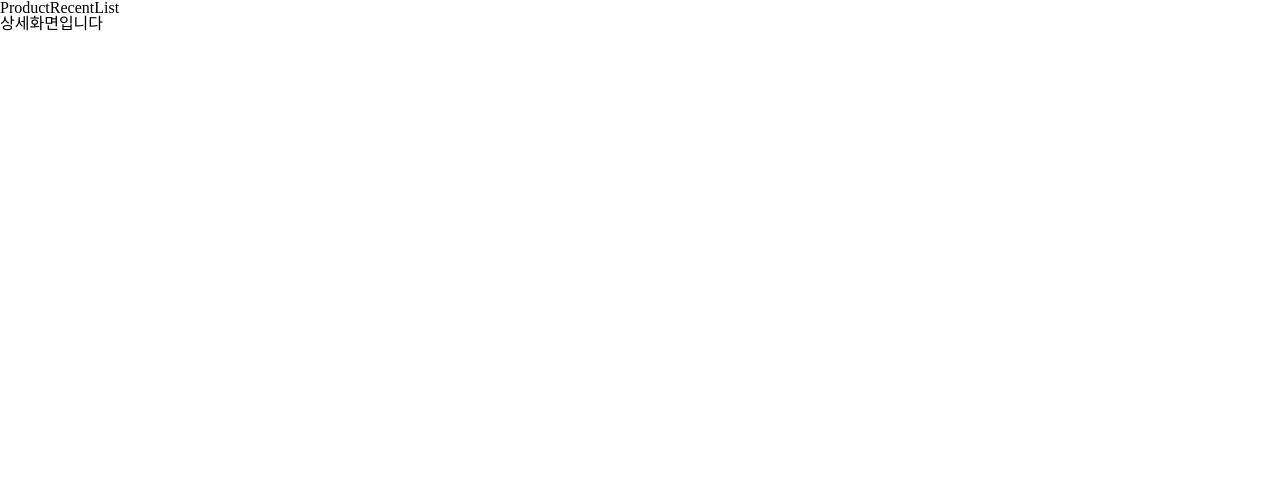
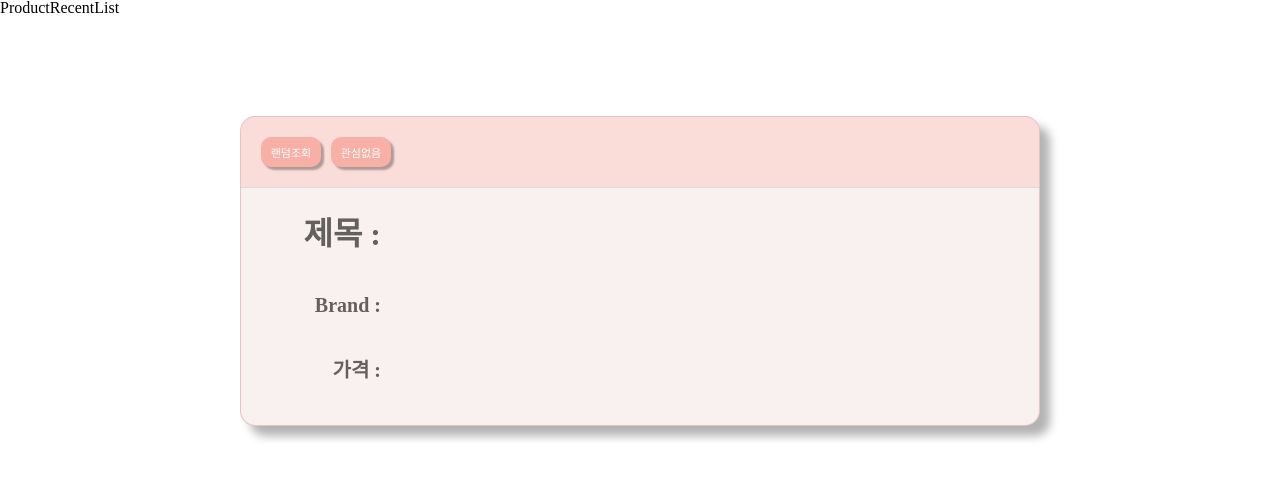
Before and after one commit to wantedAssignment/front-ta-2, a React (Create React App) app: page /product/1 in a window 1280 px wide. Shown: the top 478 px of the page. Built offline with nearby package versions, Linux system fonts and the light colour scheme.

Commit message:
feat: Detail UI 추가

```diff
--- a/src/Routers/Detail/DetailContainer.js
+++ b/src/Routers/Detail/DetailContainer.js
@@ -1,14 +1,66 @@
 import React from 'react';
+// import backendAPI from '../../api';
 import DetailPresenter from './DetailPresenter';
 
+const ITEM = ['제목', 'Brand', '가격'];
+
 class DetailContainer extends React.Component {
-  state = {};
+  state = {
+    dataArr: [],
+    data: {},
+    id: Number(this.props.location.pathname.split('/').slice(-1)),
+  };
 
-  componentDidMount() {}
+  readRandom = () => {
+    // const MAX = 50;
+    // let newID = Math.floor(Math.random() * MAX) + 1;
+    // while ( newID === this.state.id) {
+    //   newID = Math.floor(Math.random() * MAX) + 1;
+    // };
+    // this.setState({
+    //   id: newID,
+    // });
+  };
+
+  setDislike = () => {
+    // this.readRandom();
+  }
+
+  read = async () => {
+    // try {
+    //   const result = await backendAPI.loadData();
+    //   this.setState({
+    //     dataArr: result,
+    //   });
+    //   const data = result.filter(v => v.id === this.state.id);
+    //   this.setState({
+    //     data: data[0],
+    //   });
+    // } catch (error) {
+    //   alert('오류 발생');
+    // };
+  };
+
+  componentDidMount() {
+    // this.read();
+  };
+
+  componentDidUpdate(_, prev) {
+    // if (this.state.id !== prev.id) {
+    //   this.read();
+    // };
+  };
 
   render() {
-    return <DetailPresenter />;
-  }
-}
+    return (
+      <DetailPresenter
+        data={this.state.data}
+        ITEM={ITEM}
+        readRandom={this.readRandom}
+        setDislike={this.setDislike}
+      />
+    );
+  };
+};
 
 export default DetailContainer;
--- a/src/Routers/Detail/DetailPresenter.js
+++ b/src/Routers/Detail/DetailPresenter.js
@@ -1,7 +1,91 @@
 import React from 'react';
+import styled from 'styled-components';
 
-const DetailPresenter = (props) => {
-  return <div>상세화면입니다</div>;
+const HomePresenter = ({ data, ITEM, readRandom, setDislike }) => {
+  return (
+    <Wrapper>
+      <Container>
+        <ButtonWrapper>
+          <Button onClick={readRandom}>랜덤조회</Button>
+          <Button onClick={setDislike}>관심없음</Button>
+        </ButtonWrapper>
+        <ItemWrapper>
+          {ITEM.map((v, i) =>(
+            <ItemSubWrapper key={i}>
+              <Item>{v} :</Item>
+              {/* <Value>{i === 0 && data?.title}</Value> */}
+              {/* <Value>{i === 1 && data?.brand}</Value> */}
+              {/* <Value>{i === 2 && `${data?.price} 원`}</Value> */}
+            </ItemSubWrapper>
+          ))}
+        </ItemWrapper>
+      </Container>
+    </Wrapper>
+  );
 };
 
-export default DetailPresenter;
+export default HomePresenter;
+
+const Wrapper = styled.div`
+  display: flex;
+  justify-content: center;
+  padding-top: 100px;
+`;
+const Container = styled.div`
+  display: flex;
+  flex-direction: column;
+  align-items: center;
+  justify-content: center;
+  box-shadow: 10px 10px 10px rgba(0,0,0,0.3);
+  width: 800px;
+  border: 1px solid rgba(0,0,0,0.1);
+  border-radius: 15px;
+  background-color: #FADCD9;
+`;
+const ButtonWrapper = styled.div`
+  width: 100%;
+  display: flex;
+  padding: 20px;
+`;
+const Button = styled.button`
+  border: none;
+  color: white;
+  background-color: #F8AFA6;
+  border-radius: 10px;
+  width: 60px;
+  height: 30px;
+  margin-right: 10px;
+  font-size: 11px;
+  box-shadow: 3px 3px 2px rgba(0,0,0,0.3);
+  cursor: pointer;
+`;
+const ItemWrapper = styled.div`
+  width: 100%;
+  border-top: 1px solid rgba(0,0,0,0.1);
+  padding-left: 40px;
+  padding-top: 30px;
+  background-color: #F9F1F0;
+  border-bottom-right-radius: 15px;
+  border-bottom-left-radius: 15px;
+  font-size: 20px;
+
+  section:first-child {
+    font-size: 32px;
+  }
+`;
+const ItemSubWrapper = styled.section`
+  margin-bottom: 45px;
+  display: flex;
+  align-items: center;
+`;
+const Item = styled.div`
+  margin-right: 15px;
+  font-weight: bold;
+  color: rgba(0,0,0,0.6);
+  width: 100px;
+  text-align: end;
+`;
+const Value = styled.span`
+  color: rgba(0,0,0,0.8);
+  font-size: 18px;
+`;
```
